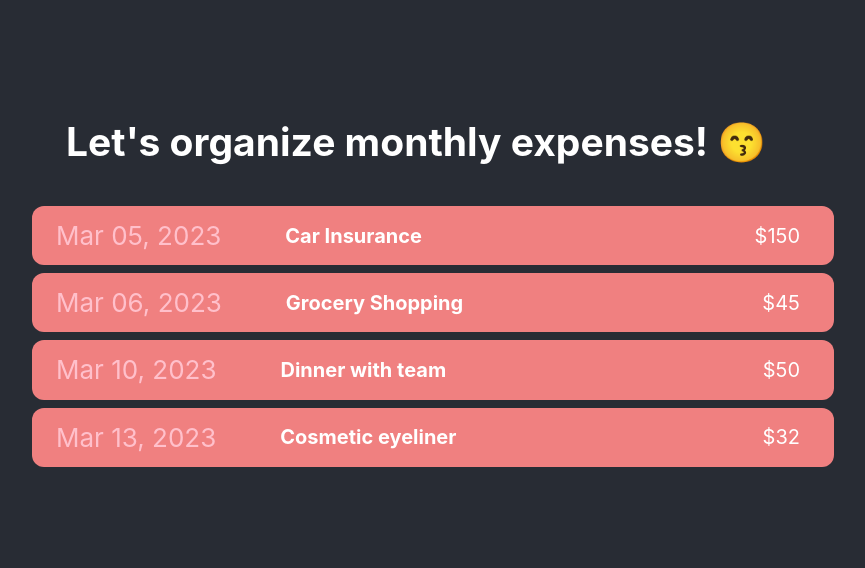
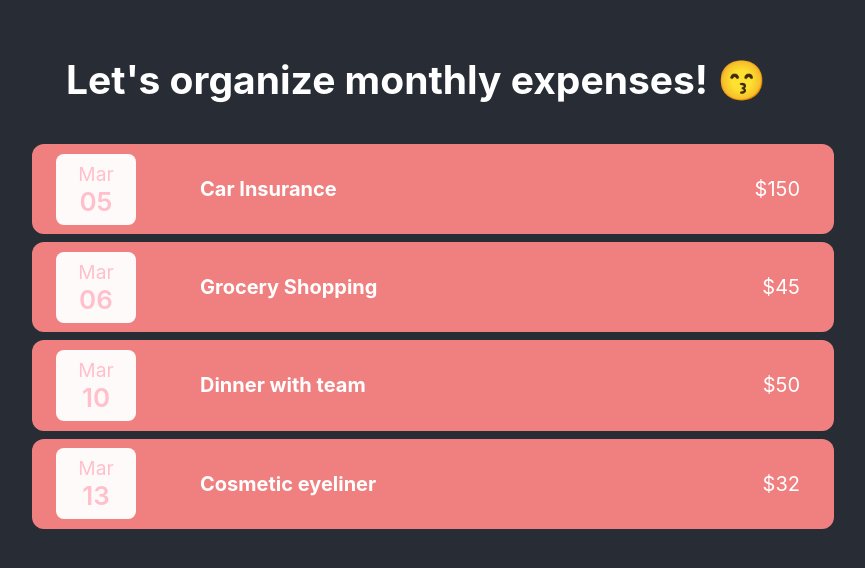
Before and after one commit to YvonneTou/expense-tracker, a JavaScript app: page / in a window 1280 px wide. Shown: the part 120-688 px from the top of the page, without its empty margins (224-1089 px from the left). Built offline with nearby package versions, Linux system fonts and the light colour scheme; the HTML template or start-up script is replaced by a standard one.

Commit message:
format date and styling

```diff
--- /dev/null
+++ b/src/components/ExpenseDate.css
@@ -0,0 +1,19 @@
+.expense-date {
+  border-radius: 0.5rem;
+  background-color:snow;
+  padding: 0.5rem;
+  width: 4rem;
+}
+
+.expense-date__year {
+  font-size: 0.8rem;
+  font-weight: 800;
+}
+
+.expense-date__month {
+  font-size: 1.2rem;
+}
+
+.expense-date__day {
+  font-weight: 600;
+}
--- /dev/null
+++ b/src/components/ExpenseDate.js
@@ -0,0 +1,18 @@
+import './ExpenseDate.css';
+
+function ExpenseDate(props) {
+  // const option = {year: 'numeric', month: 'short', day: '2-digit'};
+  const day = props.date.toLocaleString('en-JP', {day: '2-digit'});
+  const month = props.date.toLocaleString('en-JP', {month: 'short'});
+  const year = props.date.toLocaleString('en-JP', {year: 'numeric'});
+
+  return (
+    <div className='expense-date'>
+      {/* <div className='expense-date__year'>{year}</div> */}
+      <div className='expense-date__month'>{month}</div>
+      <div className='expense-date__day'>{day}</div>
+    </div>
+  )
+}
+
+export default ExpenseDate;
--- a/src/components/ExpenseItem.css
+++ b/src/components/ExpenseItem.css
@@ -19,7 +19,7 @@
   flex-grow: 1;
   /* flex-direction: column; */
   justify-content: space-between;
-  gap: 2rem;
+  gap: 1rem;
   align-items: center;
   /* flex-flow: column-reverse; */
 }
--- a/src/components/ExpenseItem.js
+++ b/src/components/ExpenseItem.js
@@ -1,14 +1,13 @@
 import './ExpenseItem.css';
+import ExpenseDate from './ExpenseDate';
 
 function ExpenseItem(props) {
   // in the default JS Date class, month starts from 0
   // for March, we input '2'
   // const expenseDate = new Date(2023, 2, 5);
-  const option = {month: 'short', day: '2-digit', year: 'numeric'}
-  const formattedDate = props.date.toLocaleString('en-US', option)
   return (
     <div className='expense-item'>
-      <div>{formattedDate}</div>
+      <ExpenseDate date={props.date} />
       <div className='expense-item__description'>
         <h2>{props.title}</h2>
         <div className='expense-item__price'>${props.amount}</div>
```
